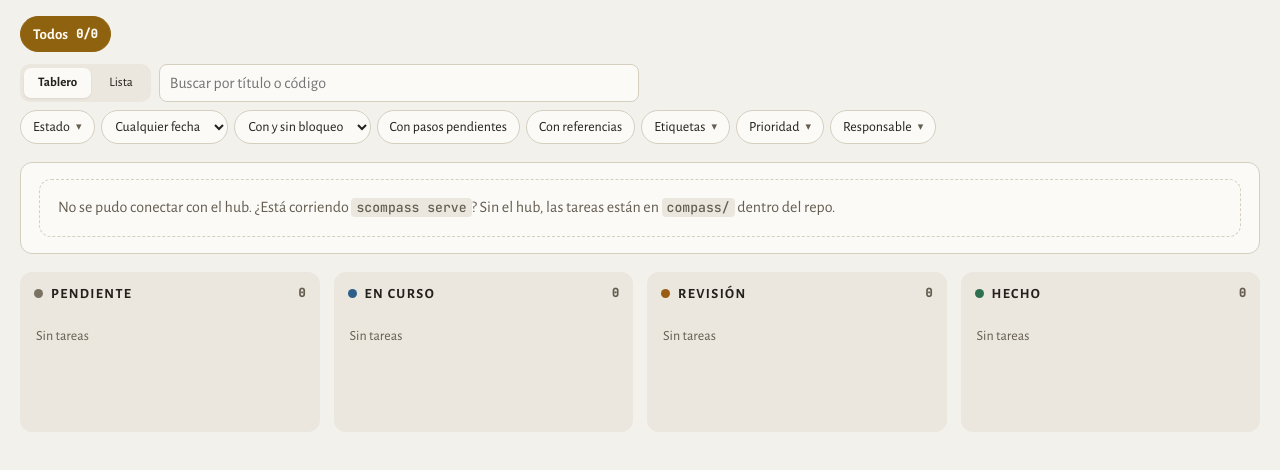
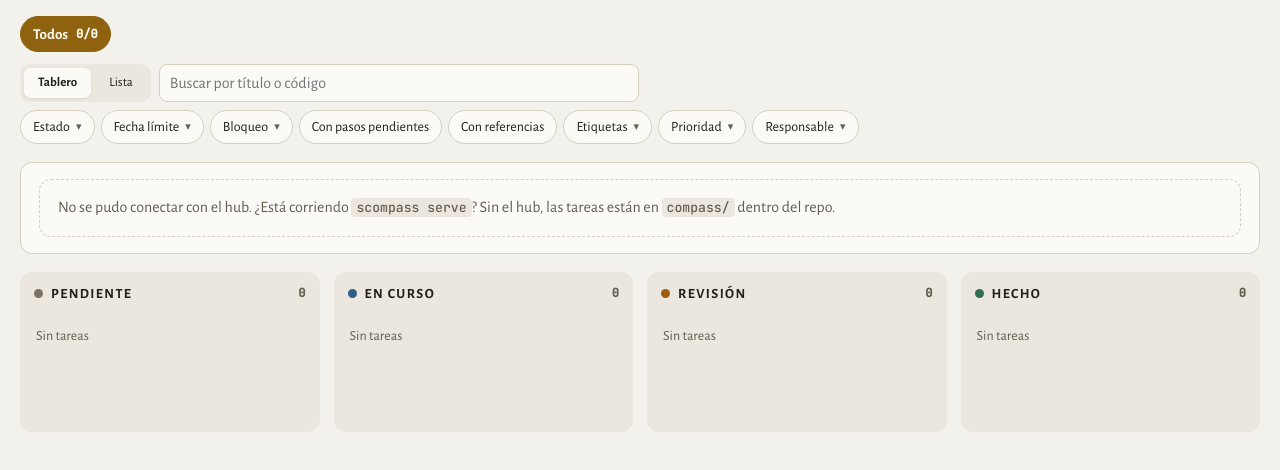
Before and after one commit to dannroda/scope-compass, a plain HTML site: page web/index.html in a window 1280 px wide. Shown: the part 130-600 px from the top of the page. Drawn offline with Linux system fonts and the light colour scheme; no server answers.

Commit message:
Board filters: due date and blocking use the same dropdown as the other filters instead of native selects, single choice, closing on pick and showing the chosen option (M11)

```diff
--- a/web/app.css
+++ b/web/app.css
@@ -314,8 +314,7 @@ ul.items > .item:first-child { border-top: 0; }
 .mode-switch button[aria-pressed="true"] { background: var(--surface); font-weight: 700; box-shadow: var(--shadow); }
 #f-q { flex: 1 1 240px; min-width: 0; max-width: 480px; border: 1px solid var(--line); background: var(--surface); border-radius: 8px; padding: 6px 10px; min-height: 38px; }
 .f-more { display: flex; flex-wrap: wrap; gap: 6px; align-items: center; }
-.f-more select { border: 1px solid var(--line); background: var(--surface); border-radius: 999px; padding: 4px 10px; min-height: 34px; font-size: 14px; }
-.f-more select.on, .fdrop.on > summary { border-color: var(--accent); color: var(--accent); font-weight: 700; }
+.fdrop.on > summary { border-color: var(--accent); color: var(--accent); font-weight: 700; }
 .chip.small { min-height: 34px; padding: 4px 12px; font-size: 14px; }
 .fdrop { position: relative; }
 .fdrop > summary { list-style: none; display: inline-flex; align-items: center; gap: 6px; border: 1px solid var(--line); background: var(--surface); border-radius: 999px; padding: 4px 12px; min-height: 34px; font-size: 14px; cursor: pointer; user-select: none; }
--- a/web/app.js
+++ b/web/app.js
@@ -278,8 +278,18 @@
             onchange: (e) => setF({ [key]: e.target.checked ? [...sel, v] : sel.filter((x) => x !== v) }) }), l);
         }) : h('p', { class: 'muted small' }, 'Ninguna tarea tiene ' + label.toLowerCase() + '.')));
     };
-    const single = (key, label, options) => h('select', { id: 'f-' + key, 'aria-label': label, class: S.f[key] ? 'on' : null, onchange: (e) => setF({ [key]: e.target.value }) },
-      options.map(([v, l]) => h('option', { value: v, selected: S.f[key] === v }, l)));
+    // Desplegable de una sola opción, con el mismo aspecto que los de casillas (no un <select>, que abre la lista
+    // del sistema). Sin valor, el resumen dice qué filtra; con valor, cuál se eligió. Elegir uno lo cierra.
+    const single = (key, label, options) => {
+      const cur = S.f[key];
+      return h('details', { class: 'fdrop' + (cur ? ' on' : ''), 'data-key': key, open: open.includes(key) },
+        h('summary', { id: 'f-' + key, 'aria-label': label + ': ' + options.find(([v]) => v === cur)[1] }, cur ? options.find(([v]) => v === cur)[1] : label),
+        h('div', { class: 'fdrop-body', role: 'radiogroup', 'aria-label': label }, options.map(([v, l]) => {
+          const id = 'f-' + key + '-' + (v || 'any');
+          return h('label', { for: id }, h('input', { type: 'radio', name: 'f-' + key, id, checked: cur === v,
+            onchange: (e) => { e.target.closest('details').open = false; setF({ [key]: v }); } }), l);
+        })));
+    };
     const toggle = (key, label) => h('button', { type: 'button', class: 'chip small', id: 'f-' + key, 'aria-pressed': S.f[key] ? 'true' : 'false', onclick: () => setF({ [key]: !S.f[key] }) }, label);
     // Los valores elegidos siguen en la lista aunque ninguna tarea los tenga ya (se pueden destildar).
     const values = (all, chosen) => [...new Set([...all, ...chosen.filter((x) => x !== 'none')])].map((x) => [x, x]);
```
Also changed, not shown: hub/test/ui-filters.test.js (+11 -4 lines).
